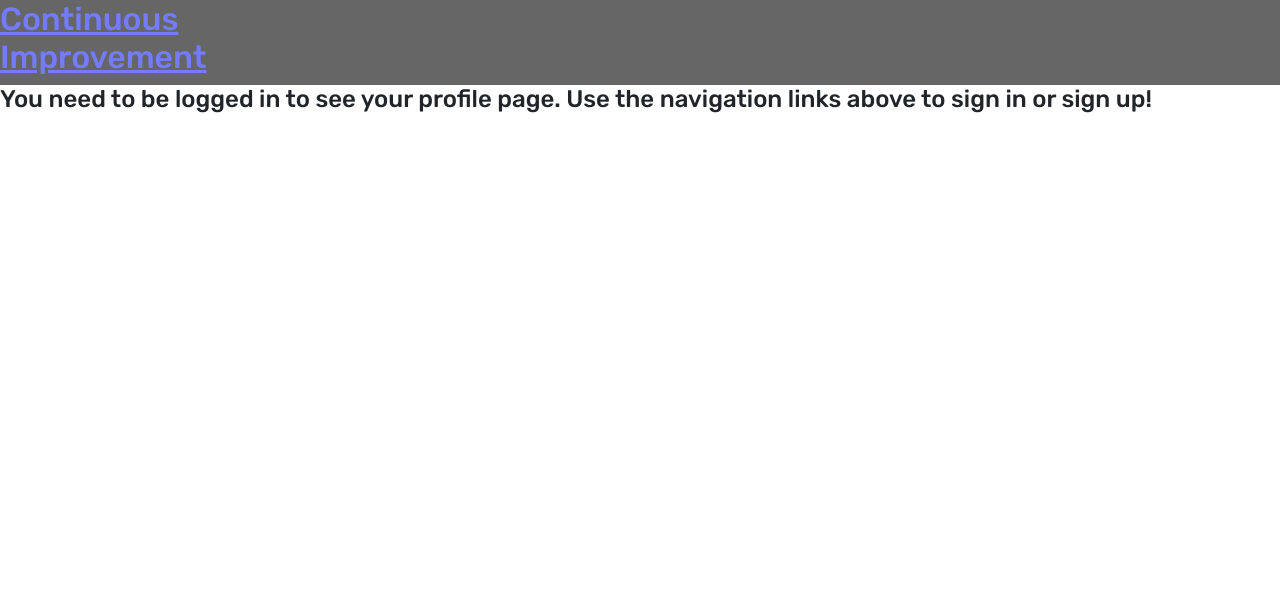
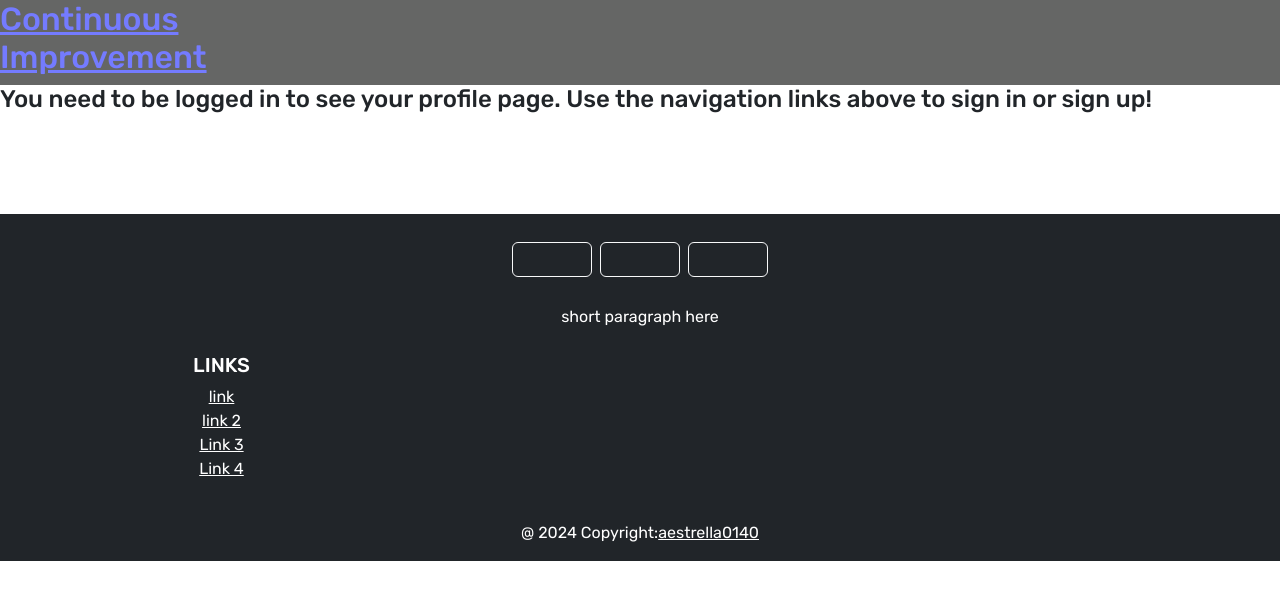
Before and after one commit to aestrella0140/REACT--Project-Management, a React (Vite) app in the folder client/: page /Profile in a window 1280 px wide. Shown: the top 600 px of the page. Built offline with nearby package versions, Linux system fonts and the light colour scheme; no server answers.

Commit message:
import footer component in app.jsx and utility css for footer component

```diff
--- a/client/src/App.jsx
+++ b/client/src/App.jsx
@@ -8,6 +8,7 @@ import {
 import { setContext } from "@apollo/client/link/context";
 
 import Nav from "./components/header/nav";
+import Footer from './components/footer/index';
 import { StoreProvider } from "./utils/GlobalState";
 
 const httpLink = createHttpLink({
@@ -36,6 +37,7 @@ function App() {
         <StoreProvider>
         <Nav />
         <Outlet />
+        <Footer />
         </StoreProvider >
       </div>
     </ApolloProvider>
--- a/client/src/components/footer/index.jsx
+++ b/client/src/components/footer/index.jsx
@@ -12,46 +12,53 @@ import {
 
 export default function Footer() {
     return(
-        <MDBFooter className="text-center">
-            <MDBContainer>
-                <section>
-                    <MDBBtn>
+        <MDBFooter className="text-center" color="white" bgColor="dark" style={{ marginTop: '100px'}}>
+            <MDBContainer className="p-4">
+                <section className="mb-4">
+                    <MDBBtn outline color="light" floating className="m-1" role="button">
                         <MDBIcon fab icon='facebook-f'/>
                     </MDBBtn>
 
-                    <MDBBtn>
+                    <MDBBtn outline color="light" floating className="m-1" role="button">
                         <MDBIcon fab icon="github"/>
                     </MDBBtn>
 
-                    <MDBBtn>
+                    <MDBBtn outline color="light" floating className="m-1" role="button">
                         <MDBIcon fab icon="linkedin-in"/>
                     </MDBBtn>
                 </section>
 
-                <section>
-                    <p>
+                <section className="mb-4">
+                    <p >
                         short paragraph here
                     </p>
                 </section>
 
-                <section>
+                <section className="">
                     <MDBRow>
-                        <MDBCol>
-                            <h5>Links</h5>
+                        <MDBCol lg='3' md='6' className="mb-4 mb-md-0">
+                            <h5 className="text-uppercase">Links</h5>
 
-                            <ul>
+                            <ul className="list-unstyled mb-0">
                                 <li>
-                                    <a href=""></a>
+                                    <a href="" className="text-white">
+                                        link
+                                    </a>
                                 </li>
                                 <li>
-                                    <a href=""></a>
+                                    <a href="" className="text-white">
+                                        link 2
+                                    </a>
                                 </li>
                                 <li>
-                                    <a href=""></a>
+                                    <a href="" className="text-white">
+                                        Link 3
+                                    </a>
                                 </li>
                                 <li>
-                                    <a href="
-                                    "></a>
+                                    <a href="" className="text-white">
+                                        Link 4
+                                    </a>
                                 </li>
                             </ul>
                         </MDBCol>
@@ -59,9 +66,9 @@ export default function Footer() {
                 </section>
             </MDBContainer>
 
-            <div>
+            <div className="text-center p-3" style={{ backgroundColor: 'rgba(0, 0, 0, o.2)' }}>
                 @ 2024 Copyright:
-                <a href="https://github.com/aestrella0140">
+                <a className="text-white" href="https://github.com/aestrella0140">
                 aestrella0140
                 </a>
             </div>
```
